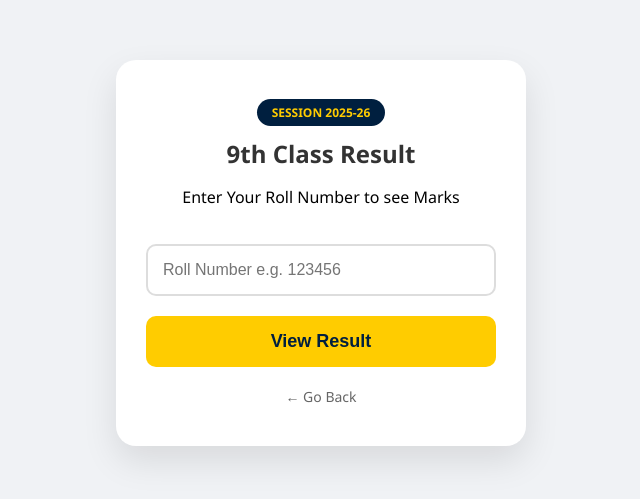
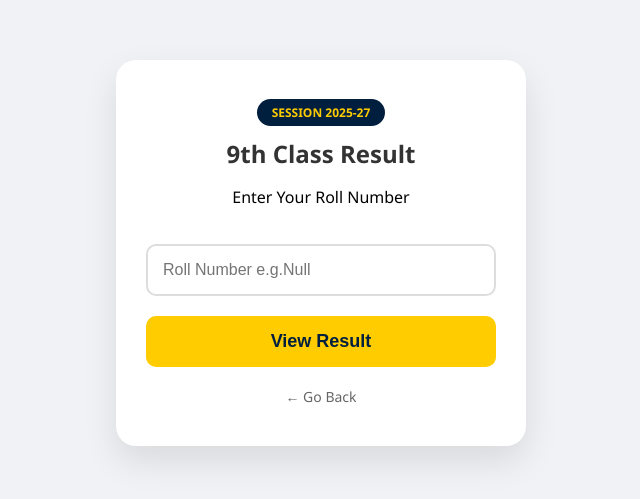
Before and after one commit to hafizammarhassan/oasis-academy, a plain HTML site: page 9th-result.html in a window 1280 px wide. Shown: the part 147-646 px from the top of the page, without its empty margins (319-959 px from the left). Drawn offline with Linux system fonts and the light colour scheme.

Commit message:
Add files via upload

```diff
--- a/9th-result.html
+++ b/9th-result.html
@@ -55,16 +55,16 @@
 <body>
 
 <div class="result-card">
-    <span class="badge">Session 2025-26</span>
+    <span class="badge">Session 2025-27</span>
     <h2>9th Class Result</h2>
-    <p>Enter Your Roll Number to see Marks</p>
+    <p>Enter Your Roll Number </p>
 
  <form>
-        <input type="number" placeholder="Roll Number e.g. 123456" required>
+        <input type="number" placeholder="Roll Number e.g.Null" required>
         <button type="submit" class="check-btn">View Result</button>
     </form>
 
-    <a href="results.html" class="back-link">← Go Back</a>
+    <a href="result.html" class="back-link">← Go Back</a>
 </div>
 
 </body>
```
Also changed, not shown: 10th-result.html (+4 -4 lines).
